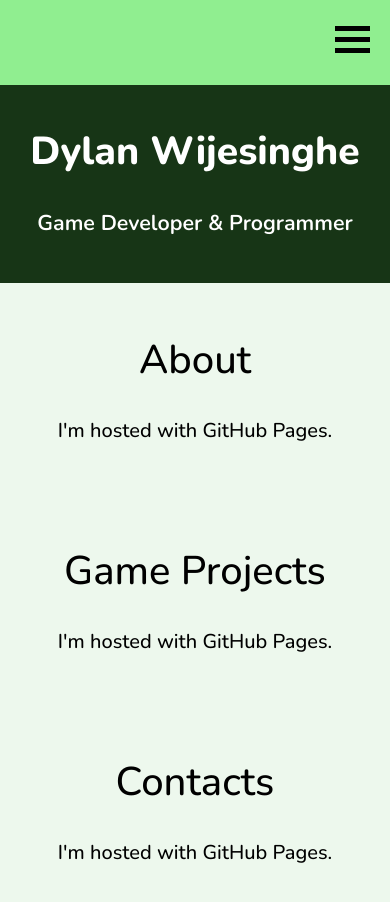
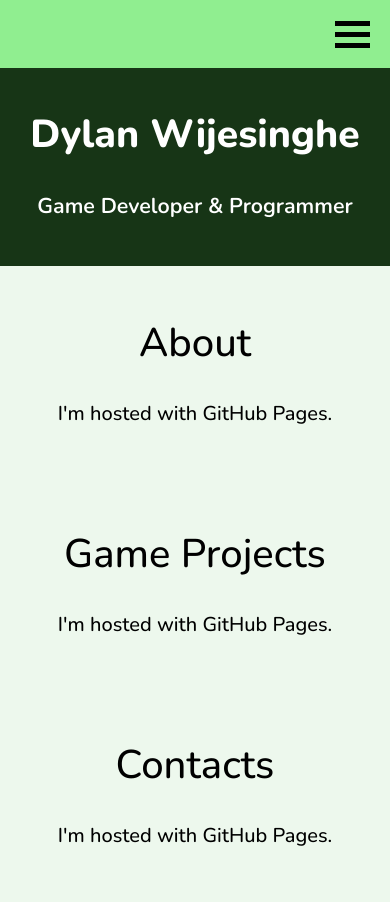
Before and after one commit to Dylan-W-TPG/dylanw-portfolio, a plain HTML site: page index.html in a window 390 px wide. Drawn offline with nearby package versions, Linux system fonts and the light colour scheme.

Commit message:
Padding - Fix
- Fixed some padding issues on sections and hamburger icon

```diff
--- a/styles.css
+++ b/styles.css
@@ -55,7 +55,7 @@ nav > a:active {
 
 .bars {
     display: none;
-    padding: 20px;
+    padding: 15px 20px 8px 0px;
 }
 
 .bars div {
@@ -70,7 +70,7 @@ body {
 }
 
 section {
-    padding: 50px 50px;
+    padding: 50px 0px 50px 0px;
 }
 
 section h1 {
```
